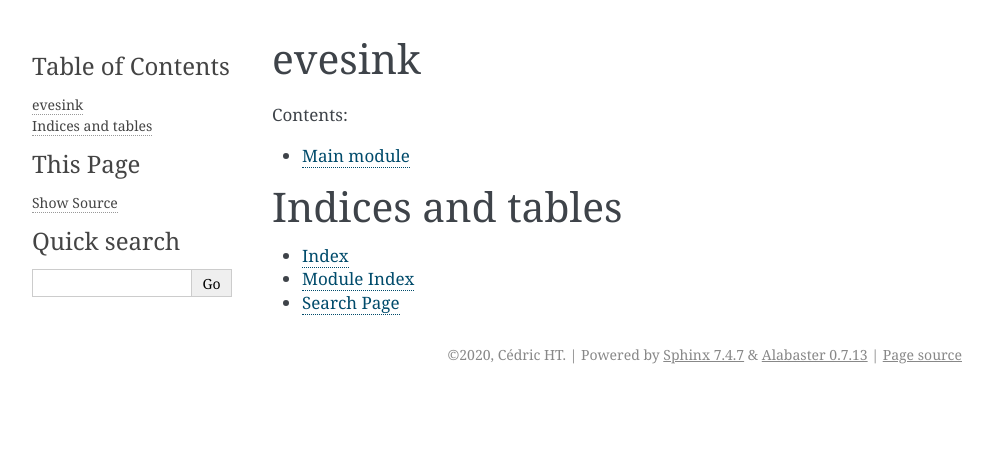
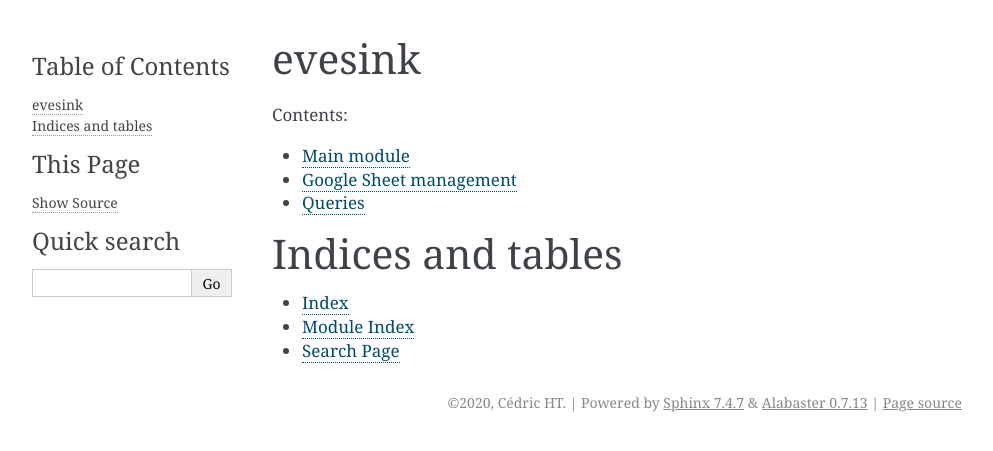
Before and after one commit to altaris/supreme-pancake, a Sphinx documentation site: the page built from docs/index.rst, in a window 1280 px wide. Shown: the top 451 px of the page, without its empty margins (148-1141 px from the left). Built offline with Sphinx 7.4.7, drawn with Linux system fonts in a browser that asks for light colours.

Commit message:
Some documentation

```diff
--- /dev/null
+++ b/docs/googlesheet.rst
@@ -0,0 +1,4 @@
+Google Sheet management
+=======================
+
+.. automodule:: googlesheet
--- a/docs/index.rst
+++ b/docs/index.rst
@@ -6,6 +6,8 @@ evesink
    :caption: Contents:
 
    supremepancake
+   googlesheet
+   query
 
 
 Indices and tables
--- /dev/null
+++ b/docs/query.rst
@@ -0,0 +1,4 @@
+Queries
+=======
+
+.. automodule:: query
```
